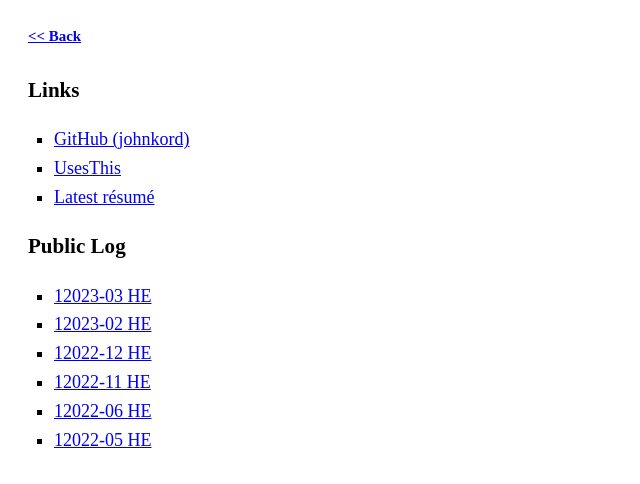
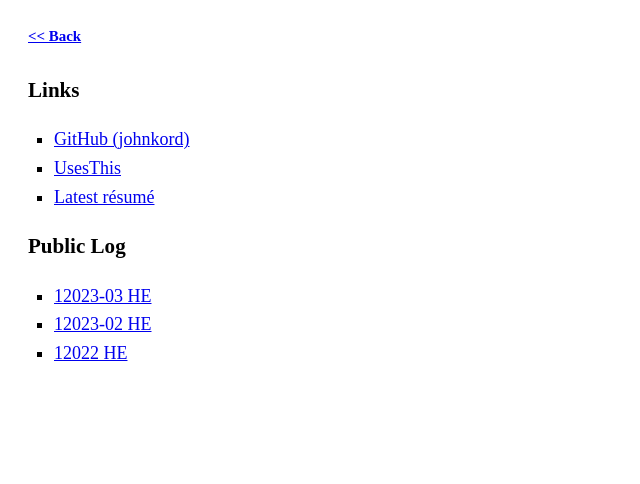
Before and after one commit to johnkord/johnkord.github.io, a plain HTML site: page links.html in a window 1280 px wide. Shown: the whole page, without its empty margins (0-640 px from the left). Drawn offline with Linux system fonts and the light colour scheme; a web font is replaced by a local one.

Commit message:
Update links.html

```diff
--- a/links.html
+++ b/links.html
@@ -19,10 +19,7 @@
         <ul type="square">
             <li><a href="https://github.com/johnkord/johnkord.github.io/blob/main/log/public-log-12023-03.md">12023-03 HE</a><br>
             <li><a href="https://github.com/johnkord/johnkord.github.io/blob/main/log/public-log-12023-02.md">12023-02 HE</a><br>
-            <li><a href="https://github.com/johnkord/johnkord.github.io/blob/main/log/public-log-12022-12.md">12022-12 HE</a><br>
-            <li><a href="https://github.com/johnkord/johnkord.github.io/blob/main/log/public-log-12022-11.md">12022-11 HE</a><br>
-            <li><a href="https://github.com/johnkord/johnkord.github.io/blob/main/log/public-log-12022-06.md">12022-06 HE</a><br>
-            <li><a href="https://github.com/johnkord/johnkord.github.io/blob/main/log/public-log-12022-05.md">12022-05 HE</a><br>
+            <li><a href="https://github.com/johnkord/johnkord.github.io/blob/main/log/public-log-12022.md">12022 HE</a><br>
         </ul>
     </body>
 </html>
```
